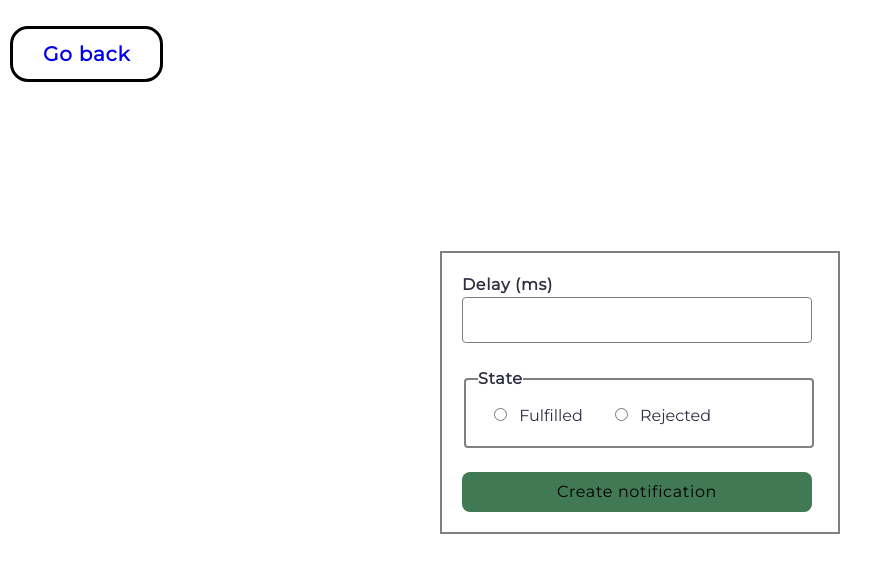
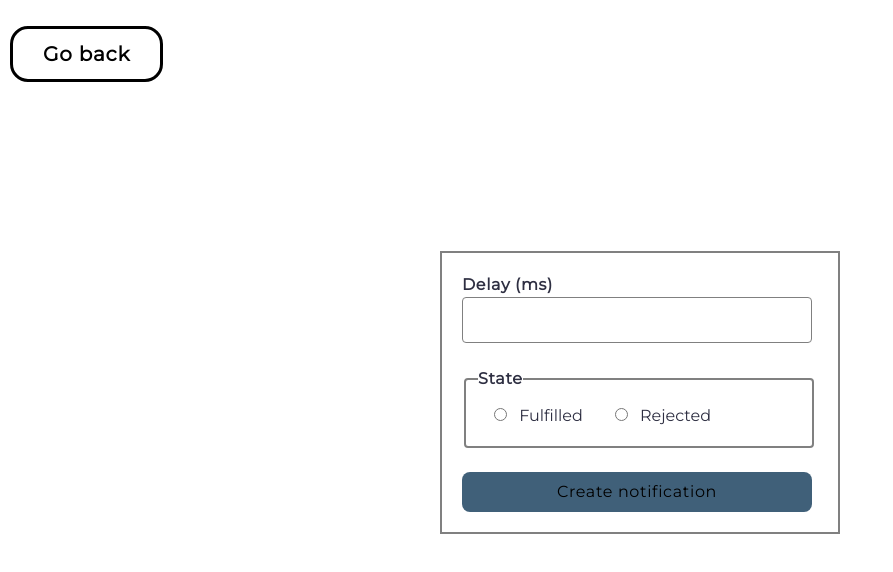
Before and after one commit to TkachOleksandr/goit-js-hw-10, a website built with Vite: page src/2-snackbar.html in a window 1280 px wide. Shown: the whole page, without its empty margins (0-893 px from the left). Built offline with nearby package versions, Linux system fonts and the light colour scheme.

Commit message:
message commit

```diff
--- a/src/css/index.css
+++ b/src/css/index.css
@@ -22,8 +22,9 @@ body {
   position: relative;
   z-index: 1;
 
+  color: #000;
   text-decoration: none;
-  border: 3px solid #0000;
+  border: 3px solid #00000000;
   border-radius: 18px;
   font-family: inherit;
   font-weight: 600;
--- a/src/css/snackbar.css
+++ b/src/css/snackbar.css
@@ -15,6 +15,7 @@ body {
   top: 0;
   left: 0;
 
+  color: #000;
   text-decoration: none;
   border: 3px solid #000;
   border-radius: 18px;
@@ -125,7 +126,7 @@ body {
   width: 350px;
 
   border-radius: 8px;
-  background-color: #407953;
+  background-color: #406079;
   border: transparent;
 
   font-size: 16px;
@@ -139,5 +140,5 @@ body {
 }
 
 .btn-start:hover {
-  background-color: #519266;
+  background-color: #535192;
 }
--- a/src/css/timer.css
+++ b/src/css/timer.css
@@ -1,5 +1,5 @@
 body {
-  background-color: #88818f;
+  background-color: #fff;
   font-family: Montserrat;
 }
 
```
